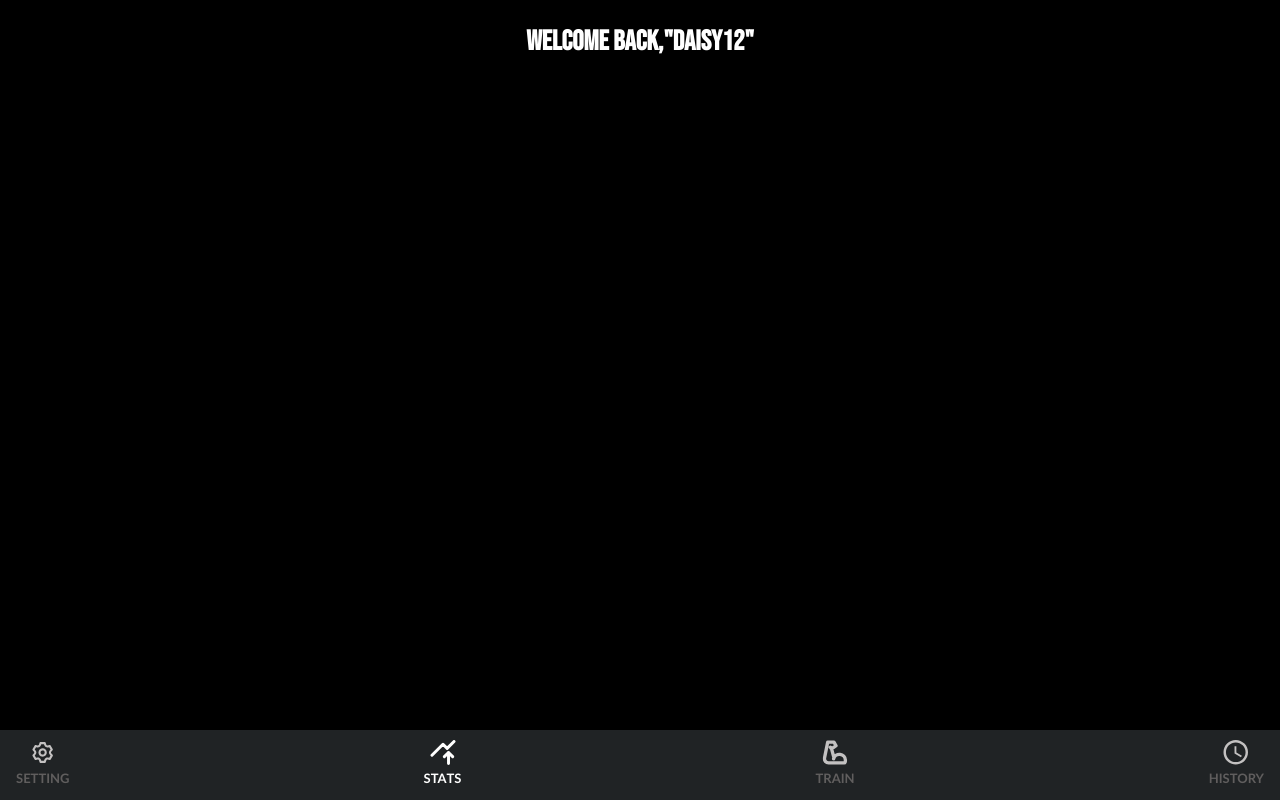
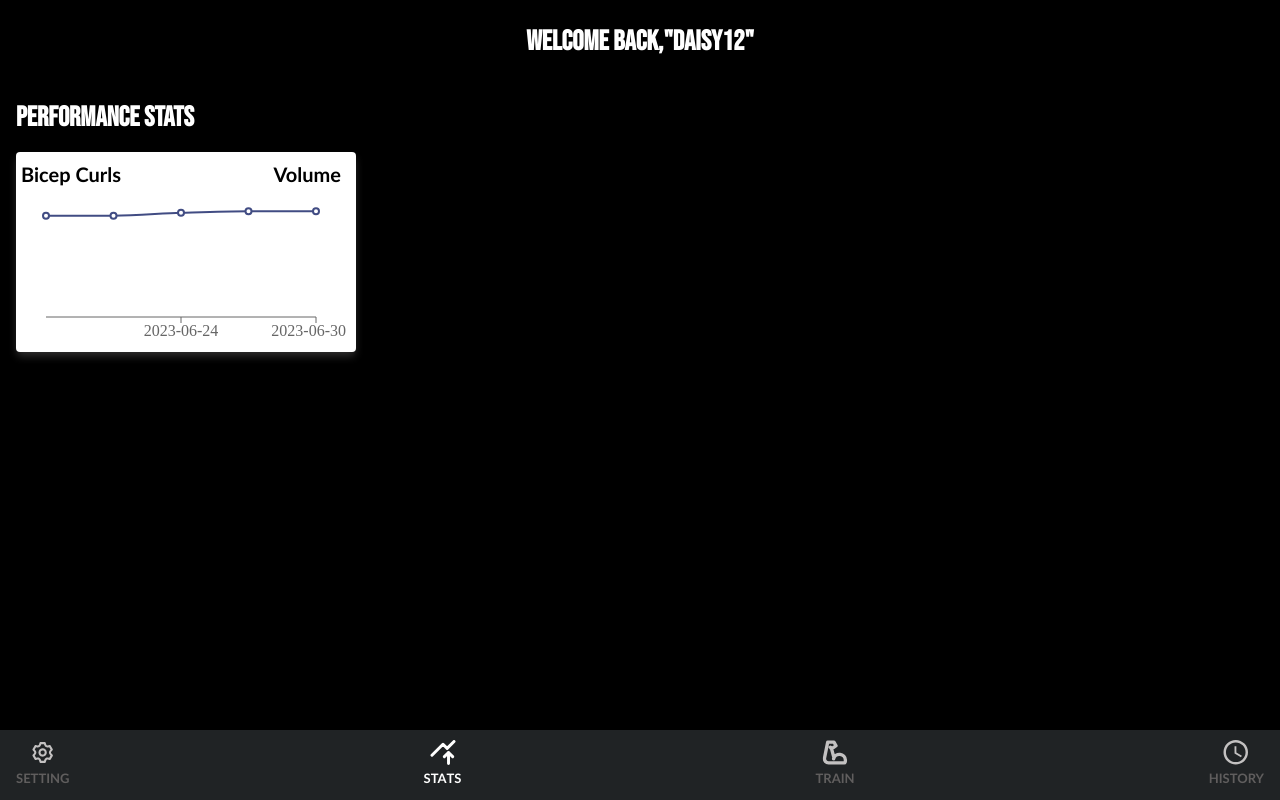
Before and after one commit to Daisy-Wang-Dev/BodyBeast_client, a React (Create React App) app: page / in a window 1280 px wide. Built offline with nearby package versions, Linux system fonts and the light colour scheme.

Commit message:
Add line charts for performance stats page

```diff
--- a/package.json
+++ b/package.json
@@ -11,6 +11,7 @@
     "react-dom": "^18.2.0",
     "react-router-dom": "^6.13.0",
     "react-scripts": "5.0.1",
+    "recharts": "^2.7.1",
     "sass": "^1.63.4",
     "web-vitals": "^2.1.4"
   },
--- a/src/components/Header/Header.js
+++ b/src/components/Header/Header.js
@@ -1,6 +1,7 @@
 import "./Header.scss";
 
 const Header = () => {
+    // Need a user prop to render username dynamically
   return (
     <header className="header">
       <h1 className="header__title">WELCOME BACK,"Daisy12"</h1>
--- /dev/null
+++ b/src/components/PerformanceCard/PerformanceCard.js
@@ -0,0 +1,70 @@
+import "./PerformanceCard.scss";
+import React from "react";
+import {
+  LineChart,
+  Line,
+  XAxis,
+  Tooltip,
+  ResponsiveContainer,
+} from "recharts";
+
+const PerformanceCard = ({ exercise }) => {
+  // Mock data for bicep curls
+  const volume_data = [
+    {
+      total_volume: 360,
+      created_at: "2023-06-20",
+    },
+    {
+      total_volume: 360,
+      created_at: "2023-06-22",
+    },
+    {
+      total_volume: 370,
+      created_at: "2023-06-24",
+    },
+    {
+      total_volume: 376,
+      created_at: "2023-06-28",
+    },
+    {
+      total_volume: 376,
+      created_at: "2023-06-30",
+    },
+  ];
+
+  return (
+    <article className="performance">
+      <div className="performance__header">
+        <h2 className="performance__name">Bicep Curls</h2>
+        <h2 className="performance_metric">Volume</h2>
+      </div>
+      <ResponsiveContainer width="100%" height="90%">
+        <LineChart
+          width={310}
+          height={150}
+          data={volume_data}
+          margin={{
+            top: 20,
+            right: 30,
+            left: 30,
+            bottom: 5,
+          }}
+        >
+          <XAxis dataKey="created_at" />
+
+          <Tooltip />
+          <Line
+            type="monotone"
+            dataKey="total_volume"
+            stroke="#414c83"
+            activeDot={{ r: 8 }}
+            strokeWidth={2}
+          />
+        </LineChart>
+      </ResponsiveContainer>
+    </article>
+  );
+};
+
+export default PerformanceCard;
--- /dev/null
+++ b/src/components/PerformanceCard/PerformanceCard.scss
@@ -0,0 +1,20 @@
+@use "../../styles/partials/typography";
+@use "../../styles/partials/variables" as *;
+
+.performance {
+  background-color: $primary-color-2;
+  border-radius: 0.4rem;
+  box-shadow: 0 0.5rem 0.9rem -0.1rem rgba(196, 193, 193, 0.25);
+  padding: 1rem;
+  padding-left: 0;
+  width: 34rem;
+  height: 20rem;
+
+
+  &__header{
+    display: flex;
+    padding: 0 0.5rem;
+    justify-content: space-between;
+
+  }
+}
--- /dev/null
+++ b/src/components/PerformanceStat/PerformanceStat.js
@@ -0,0 +1,13 @@
+import "./PerformanceStat.scss";
+import PerformanceCard from "../PerformanceCard/PerformanceCard";
+
+const PerformanceStat = () => {
+  return (
+    <section className="performance-stats">
+      <h1 className="performance-stats__title">PERFORMANCE STATS</h1>
+      <PerformanceCard/>
+    </section>
+  );
+};
+
+export default PerformanceStat;
--- /dev/null
+++ b/src/components/PerformanceStat/PerformanceStat.scss
@@ -0,0 +1,10 @@
+@use "../../styles/partials/typography";
+@use "../../styles/partials/variables" as *;
+
+.performance-stats{
+    padding: 1.6rem;
+
+    &__title{
+        padding-bottom: 1.6rem;
+    }
+}
--- a/src/pages/HomePage/HomePage.js
+++ b/src/pages/HomePage/HomePage.js
@@ -1,14 +1,14 @@
 import "./HomePage.scss";
 import Header from "../../components/Header/Header";
-
+import PerformanceStat from "../../components/PerformanceStat/PerformanceStat";
 
 const HomePage = () => {
-    return(
-        <>
-        <Header />
-
-        </>
-    );
-}
+  return (
+    <>
+      <Header />
+      <PerformanceStat />
+    </>
+  );
+};
 
 export default HomePage;
--- a/src/styles/partials/_variables.scss
+++ b/src/styles/partials/_variables.scss
@@ -6,3 +6,5 @@ $primary-color-2: #ffffff;
 $background-color:#000000;
 
 $menu-background-color:#202325;
+
+$supporting-color:#232940;
```
Also changed, not shown: 1 other file (tests, documents, lock files or other folders).
